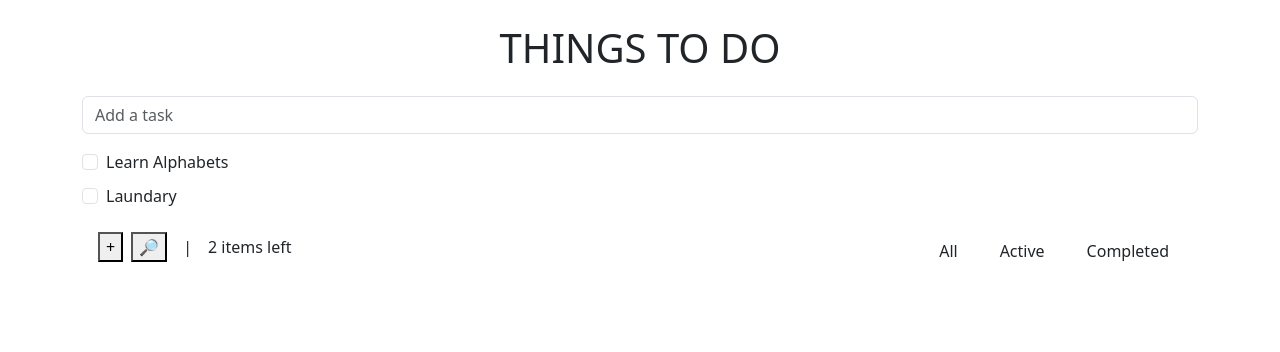
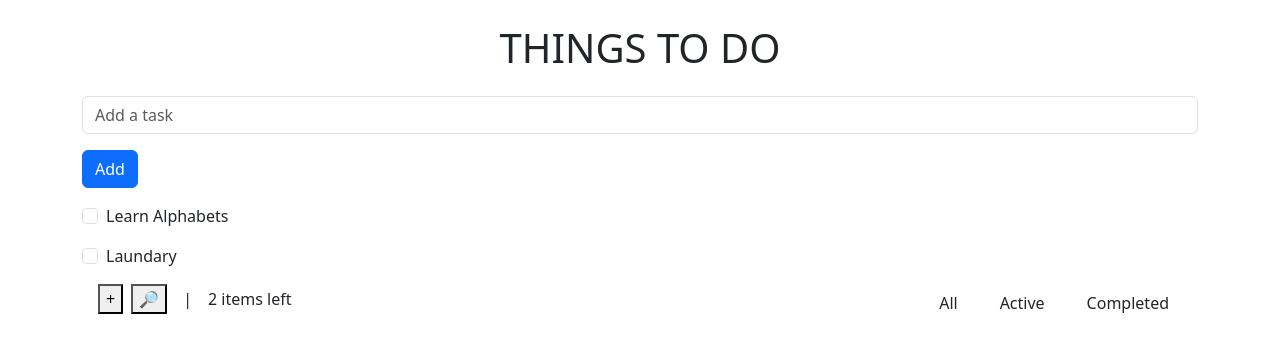
Before and after one commit to CodeTenzin/To-Do-App, a React (Vite) app: page / in a window 1280 px wide. Shown: the top 352 px of the page. Built offline with nearby package versions, Linux system fonts and the light colour scheme; the HTML template or start-up script is replaced by a standard one.

Commit message:
Add button.

```diff
--- a/src/App.tsx
+++ b/src/App.tsx
@@ -4,10 +4,11 @@ function App() {
   const header = "THINGS TO DO";
 
   const [todos, setTodos] = useState(["Learn Alphabets", "Laundary"]);
+  // const [todos, setTodos] = useState([]);
 
   return (
     <>
-      <div className="container">
+      <form className="container">
         <h1 className="text-center m-4">{header}</h1>
         <div>
           <input
@@ -15,15 +16,19 @@ function App() {
             className="form-control mb-3"
             placeholder="Add a task"
           />
+          <button type="submit" className="btn btn-primary">
+            Add
+          </button>
+
           {todos.map((todo, index) => (
-            <div className="form-check" key={index}>
+            <div className="form-check  mt-3" key={index}>
               <input
                 className="form-check-input"
                 type="checkbox"
                 value=""
                 id={todo}
               ></input>
-              <label className="form-check-label mb-2" htmlFor={todo}>
+              <label className="form-check-label" htmlFor={todo}>
                 {todo}
               </label>
             </div>
@@ -81,7 +86,7 @@ function App() {
             </div>
           </div>
         </div>
-      </div>
+      </form>
     </>
   );
 }
```
